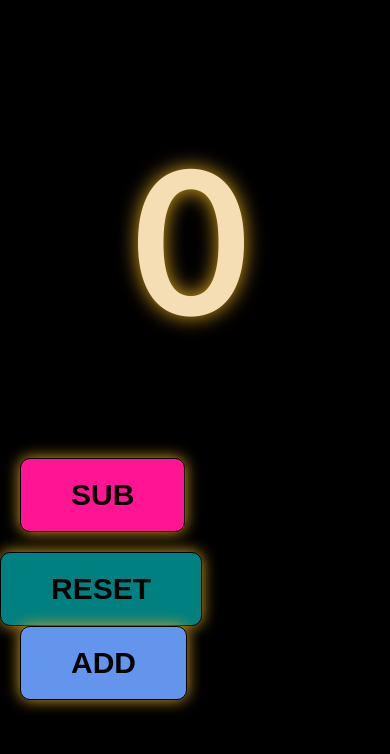
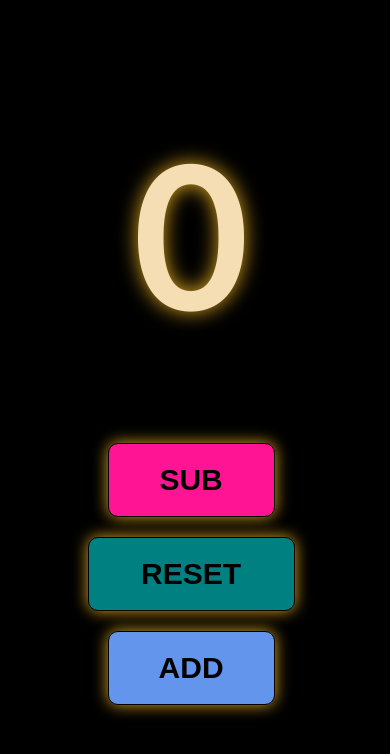
Before and after one commit to Saketh-Reddy-Bejadi/Counter, a React (Create React App) app in the folder my_app/: page / in a window 390 px wide. Shown: the top 754 px of the page. Built offline with nearby package versions, Linux system fonts and the light colour scheme.

Commit message:
made it responsive

```diff
--- a/my_app/src/App.css
+++ b/my_app/src/App.css
@@ -47,3 +47,17 @@
   margin: 20px 0px 0px 0px;
   background-color:teal;
 }
+
+@media only screen and (max-width: 600px) {
+  .btnMenu{
+    display: flex;
+    flex-direction: column;
+    justify-content: center;
+  }
+  .sub{
+    margin-top: -10px;
+  }
+  .add{
+    margin-top: 20px;
+  }
+}
```
